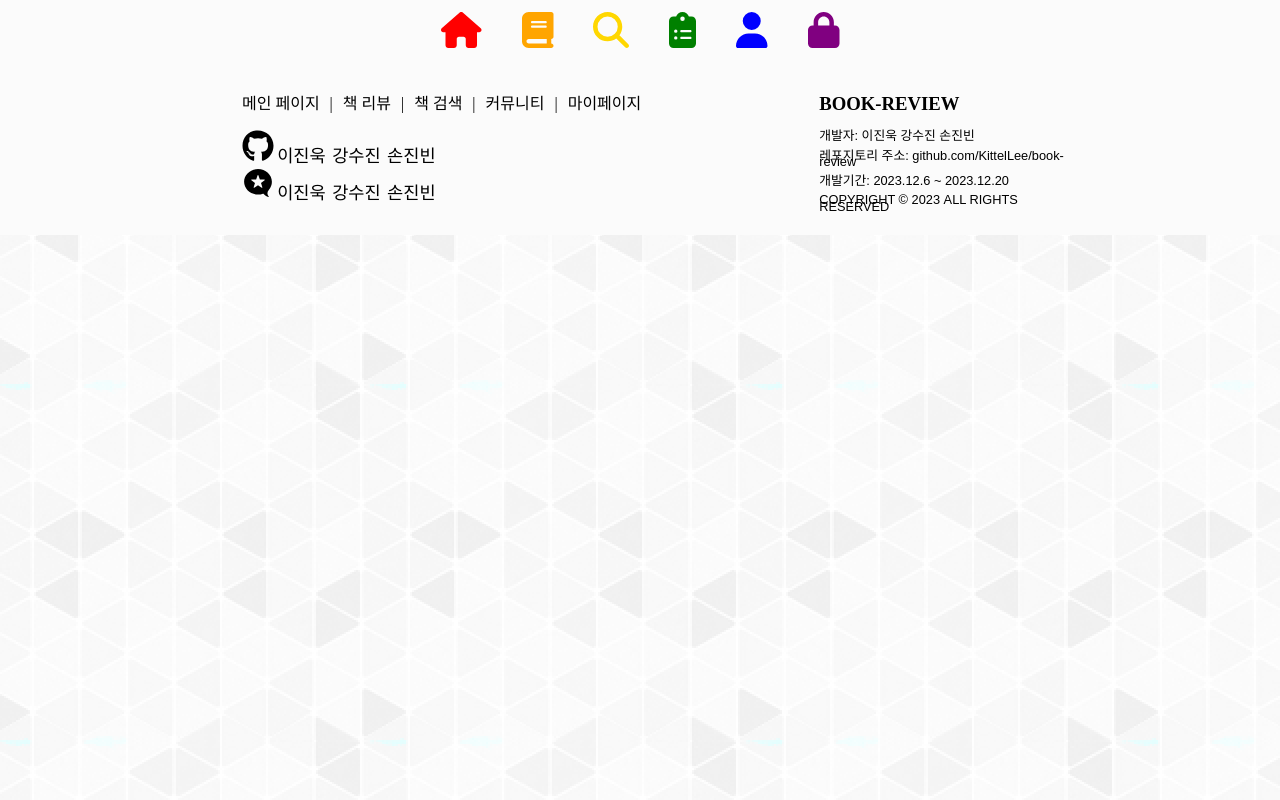
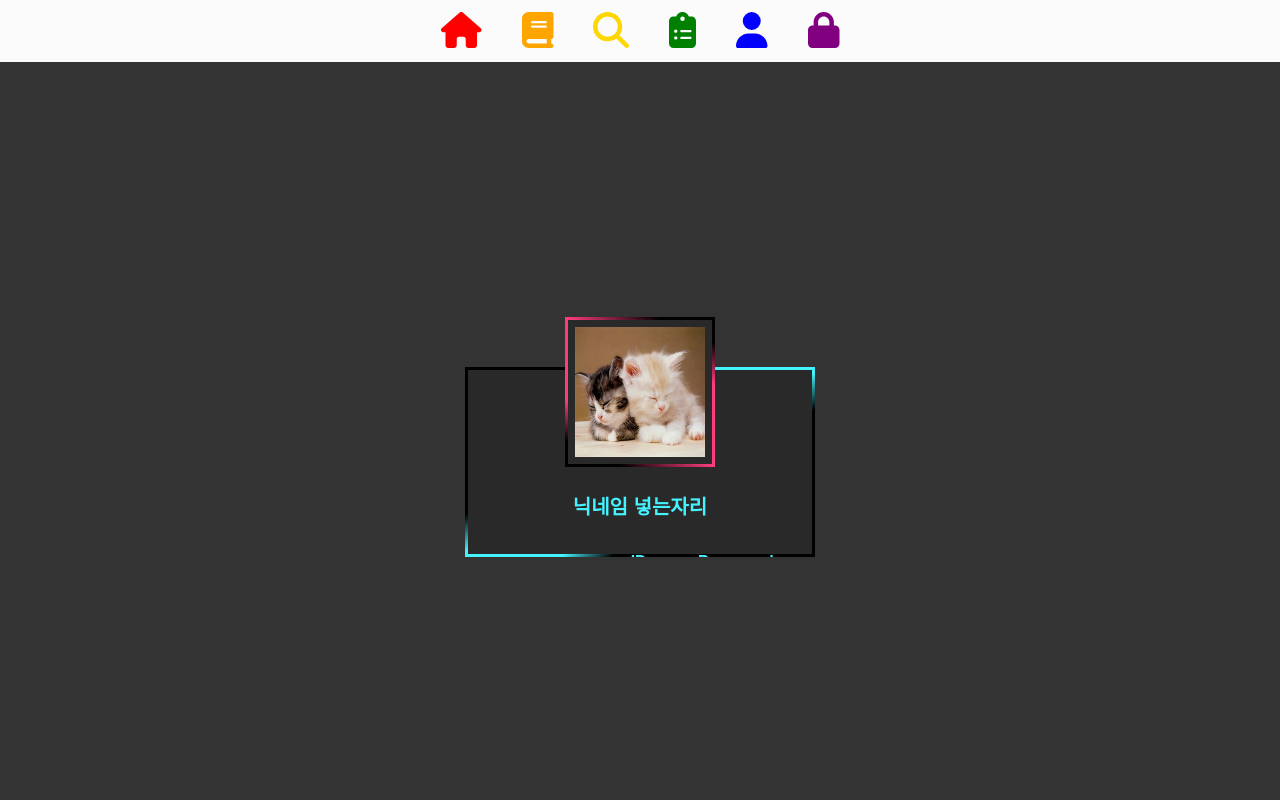
Before and after one commit to KittelLee/book-review, a React (Vite) app: page /Mypage in a window 1280 px wide. Shown: the top 800 px of the page. Built offline with nearby package versions, Linux system fonts and the light colour scheme.

Commit message:
Feat: "마이페이지 구현"

```diff
--- a/src/App.tsx
+++ b/src/App.tsx
@@ -6,6 +6,7 @@ import Header from "./components/Header";
 import Home from "./pages/Home";
 import Login from "./components/Login/Login";
 import BackgroundImg from "./assets/images/deco.png";
+import MyPage from "./components/Profile/MyPage";
 
 const GlobalStyle = createGlobalStyle`
   body, html {
@@ -25,10 +26,13 @@ function App() {
         <Header />
         <Routes>
           <Route path="/" element={<Home />} />
-          {/* <Route path="/Review" element={<Review />} />
+          {
+            /* <Route path="/Review" element={<Review />} />
         <Route path="/Search" element={<Search />} />
         <Route path="/Board" element={<Board />} />
-        <Route path="/Mypage" element={<MyPage />} /> */}
+        */
+            <Route path="/Mypage" element={<MyPage />} />
+          }
           <Route path="/Login" element={<Login />} />
         </Routes>
         <Footer />
--- a/src/components/Home/Carousel.tsx
+++ b/src/components/Home/Carousel.tsx
@@ -19,31 +19,65 @@ class Carousel extends React.Component {
       slidesToScroll: 1,
       autoplay: true,
       fade: true,
-      arrows: true,
+      arrows: false,
       pauseOnFocus: true,
       pauseOnHover: true,
       centerMode: true,
     };
 
     const Super = styled.div`
-      background-color: black;
-
-      width: 1500px;
+      width: 100%;
+      margin-bottom: 100px;
+      align-items: center;
+      justify-self: center;
+      display: flex;
     `;
 
     const Main = styled.div`
       margin: auto;
       margin-top: 150px;
 
-      width: 900px;
+      width: 1400px;
+      @media (max-width: 1380px) {
+        width: 80%;
+      }
     `;
 
     const Carousel = styled.div`
       margin-left: auto;
       width: 100%;
-      height: 400px;
+      height: 600px;
       overflow: hidden;
-      background-color: yellow;
+    `;
+
+    const Photowirte = styled.div`
+      justify-content: center;
+      align-items: center;
+      z-index: 100;
+      position: absolute;
+      width: 40%;
+      color: white;
+      h2 {
+        position: relative;
+        top: 150px;
+        left: 100px;
+        font-size: 2.3em;
+      }
+      h3 {
+        position: relative;
+        top: 200px;
+        left: 100px;
+        font-size: 1.5em;
+      }
+
+      @media (max-width: 1380px) {
+        h2 {
+          font-size: 2em;
+        }
+        h3 {
+          font-size: 1.5em;
+        }
+      }
     `;
 
     const Photobox = styled.img`
@@ -53,6 +87,7 @@ class Carousel extends React.Component {
       position: absolute;
       top: 0;
       left: 0;
+      border-radius: 25px;
     `;
 
     return (
@@ -60,21 +95,63 @@ class Carousel extends React.Component {
         <Main>
           <Slider {...settings}>
             <Carousel>
+              <Photowirte>
+                <h2>광고 메인</h2>
+                <h3>
+                  여기슨 광고판 설명하는 부분입니다. 쓰고 싶은 내용 데이터로
+                  받아와서 쓰면 될 것입니다.
+                </h3>
+              </Photowirte>
               <Photobox src={Test1}></Photobox>
             </Carousel>
             <Carousel>
+              <Photowirte>
+                <h2>광고 메인</h2>
+                <h3>
+                  여기슨 광고판 설명하는 부분입니다. 쓰고 싶은 내용 데이터로
+                  받아와서 쓰면 될 것입니다.
+                </h3>
+              </Photowirte>
               <Photobox src={Test2}></Photobox>
             </Carousel>
             <Carousel>
+              <Photowirte>
+                <h2>광고 메인</h2>
+                <h3>
+                  여기슨 광고판 설명하는 부분입니다. 쓰고 싶은 내용 데이터로
+                  받아와서 쓰면 될 것입니다.
+                </h3>
+              </Photowirte>
               <Photobox src={Test3}></Photobox>
             </Carousel>
             <Carousel>
+              <Photowirte>
+                <h2>광고 메인</h2>
+                <h3>
+                  여기슨 광고판 설명하는 부분입니다. 쓰고 싶은 내용 데이터로
+                  받아와서 쓰면 될 것입니다.
+                </h3>
+              </Photowirte>
               <Photobox src={Test4}></Photobox>
             </Carousel>
             <Carousel>
+              <Photowirte>
+                <h2>광고 메인</h2>
+                <h3>
+                  여기슨 광고판 설명하는 부분입니다. 쓰고 싶은 내용 데이터로
+                  받아와서 쓰면 될 것입니다.
+                </h3>
+              </Photowirte>
               <Photobox src={Test5}></Photobox>
             </Carousel>
             <Carousel>
+              <Photowirte>
+                <h2>광고 메인</h2>
+                <h3>
+                  여기슨 광고판 설명하는 부분입니다. 쓰고 싶은 내용 데이터로
+                  받아와서 쓰면 될 것입니다.
+                </h3>
+              </Photowirte>
               <Photobox src={Test5}></Photobox>
             </Carousel>
           </Slider>
--- a/src/components/Login/Login.tsx
+++ b/src/components/Login/Login.tsx
@@ -11,6 +11,7 @@ import { Link } from "react-router-dom";
 function Login() {
   const [email, setEmail] = useState("");
   const [password, setPassword] = useState("");
+
   const [error, setError] = useState("");
   const [user, setUser] = useState<UserCredential | null>(null);
   const [showForm, setShowForm] = useState(false);
--- /dev/null
+++ b/src/components/Profile/MyPage.tsx
@@ -0,0 +1,246 @@
+import React from "react";
+import styled from "styled-components";
+import Catimg from "../../assets/images/test5.jpg";
+
+function MyPage() {
+  return (
+    <Body>
+      <Card>
+        <Lines></Lines>
+        <ImgBx>
+          <img src={Catimg}></img>
+        </ImgBx>
+        <ConTent>
+          <DeTail>
+            <h2>
+              닉네임 넣는자리 <br />
+            </h2>
+            <Data>
+              <h3>
+                Nickname<br></br> <span>sonjinbin</span>{" "}
+              </h3>
+              <h3>
+                ID <br></br>
+                <span>withsjb1@gmail.com</span>{" "}
+              </h3>
+              <h3>
+                Password <br></br>
+                <span>asd7170882@</span>{" "}
+              </h3>
+            </Data>
+
+            <ActionBtn>
+              <button>반영하기</button>
+            </ActionBtn>
+          </DeTail>
+        </ConTent>
+      </Card>
+    </Body>
+  );
+}
+
+export default MyPage;
+
+const Body = styled.div`
+  display: flex;
+  justify-content: center;
+  align-items: center;
+  min-height: 100vh;
+  background: #333;
+  font-family: "Poppins", sans-serif;
+`;
+
+const Lines = styled.div`
+  position: absolute;
+  inset: 0;
+  background: #000;
+  overflow: hidden;
+
+  &::before {
+    content: "";
+    position: absolute;
+    top: 50%;
+    left: 50%;
+    transform: translate(-50%, -50%);
+    width: 600px;
+    height: 120px;
+    background: linear-gradient(
+      transparent,
+      #45f3ff,
+      #45f3ff,
+      #45f3ff,
+      transparent
+    );
+    animation: animate 4s linear infinite;
+  }
+
+  @keyframes animate {
+    0% {
+      transform: translate(-50%, -50%) rotate(0deg);
+    }
+
+    100% {
+      transform: translate(-50%, -50%) rotate(360deg);
+    }
+  }
+
+  &::after {
+    content: "";
+    position: absolute;
+    background: #292929;
+    inset: 3px;
+  }
+`;
+
+const ImgBx = styled.div`
+  position: absolute;
+  top: -50px;
+  left: 50%;
+  transform: translateX(-50%);
+  width: 150px;
+  height: 150px;
+  background: black;
+  transition: 0.5s;
+  z-index: 10;
+  overflow: hidden;
+
+  img {
+    position: absolute;
+    z-index: 1;
+    width: calc(100% - 20px);
+    height: calc(100% - 20px);
+    top: 10px;
+    left: 10px;
+  }
+
+  &::before {
+    content: "";
+    position: absolute;
+    top: 50%;
+    left: 50%;
+    width: 500px;
+    height: 150px;
+    transform: translate(-50%, -50%);
+    background: linear-gradient(
+      transparent,
+      #ff3c7b,
+      #ff3c7b,
+      #ff3c7b,
+      transparent
+    );
+    animation: animate2 6s linear infinite;
+
+    @keyframes animate2 {
+      0% {
+        transform: translate(-50%, -50%) rotate(360deg);
+      }
+
+      100% {
+        transform: translate(-50%, -50%) rotate(0deg);
+      }
+    }
+  }
+  &::after {
+    content: "";
+    position: absolute;
+    inset: 3px;
+    background: #292929;
+  }
+`;
+
+const ConTent = styled.div`
+  position: absolute;
+  width: 100%;
+  height: 100%;
+  display: flex;
+  justify-content: center;
+  align-items: flex-end;
+  overflow: hidden;
+`;
+
+const DeTail = styled.div`
+  padding: 40px;
+  text-align: center;
+  width: 100%;
+  transition: 0.5s;
+  transform: translateY(145px);
+`;
+
+const Data = styled.div`
+  display: flex;
+  justify-content: space-between;
+  margin: 10px 0;
+
+  h3 {
+    font-size: 1em;
+    color: #45f3ff;
+    line-height: 1.2em;
+    font-size: 600;
+  }
+
+  span {
+    font-size: 0.85em;
+    font-weight: 400;
+    color: #fff;
+  }
+`;
+
+const ActionBtn = styled.div`
+  display: flex;
+  justify-content: center;
+  gap: 20px;
+
+  button {
+    padding: 10px 30px;
+    border: none;
+    outline: none;
+    border-radius: 5px;
+    font-size: 1em;
+    font-weight: 500;
+    background: #45f3ff;
+    color: #222;
+    cursor: pointer;
+    opacity: 0.8;
+    &:hover {
+      opacity: 1;
+    }
+  }
+`;
+
+/*변수 사용 순서때문에 card에 css를 imgbx밑으로 내렸음 */
+const Card = styled.div`
+  position: relative;
+  width: 350px;
+  height: 190px;
+  background: #333;
+  transition: 0.5s;
+
+  h2 {
+    font-size: 1.25em;
+    font-weight: 600;
+    color: #45f3ff;
+    line-height: 1.2em;
+  }
+
+  span {
+    font-size: 0.75em;
+    font-weight: 500;
+    color: #fff;
+  }
+  &:hover {
+    height: 550px;
+
+    ${ImgBx} {
+      width: 250px;
+      height: 250px;
+    }
+
+    ${ConTent} {
+      transform: translateY(0px);
+    }
+
+    ${DeTail} {
+      transform: translateY(0px);
+    }
+  }
+`;
```
